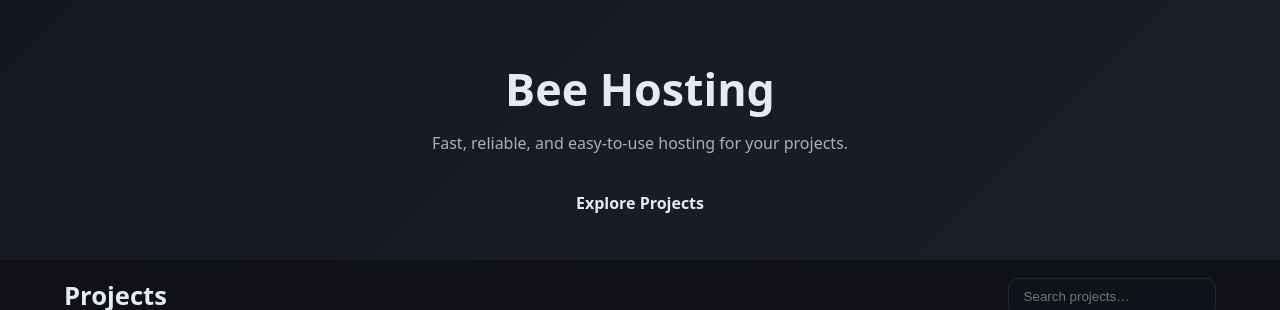
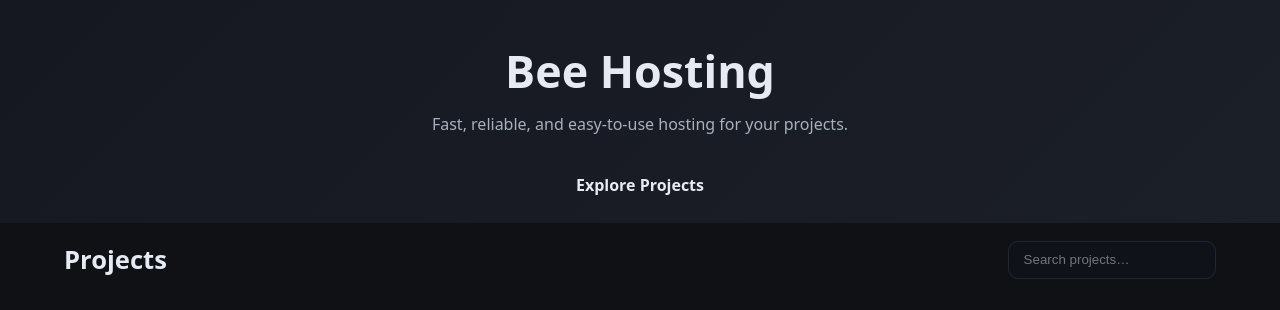
Before and after one commit to awezm/bee-hosting, a plain HTML site: page index.html in a window 1280 px wide. Shown: the top 310 px of the page. Drawn offline with Linux system fonts and the light colour scheme.

Commit message:
Adjust hero padding variables in style.css
Updated hero padding variables for consistency across sizes.

```diff
--- a/style.css
+++ b/style.css
@@ -47,9 +47,9 @@
   --section-pad-y: 2.5rem;          /* was 4rem */
 
   /* Hero padding (fixes forehead across sizes) */
-  --hero-pad-y-sm: 1rem;
-  --hero-pad-y: 1rem;               /* default / laptop */
-  --hero-pad-y-md: 2rem;            /* large screens */
+  --hero-pad-y-sm: .85rem;
+  --hero-pad-y: .85rem;               /* default / laptop */
+  --hero-pad-y-md: .85rem;            /* large screens */
 
   /* Card grid */
   --card-min: 260px;
```
